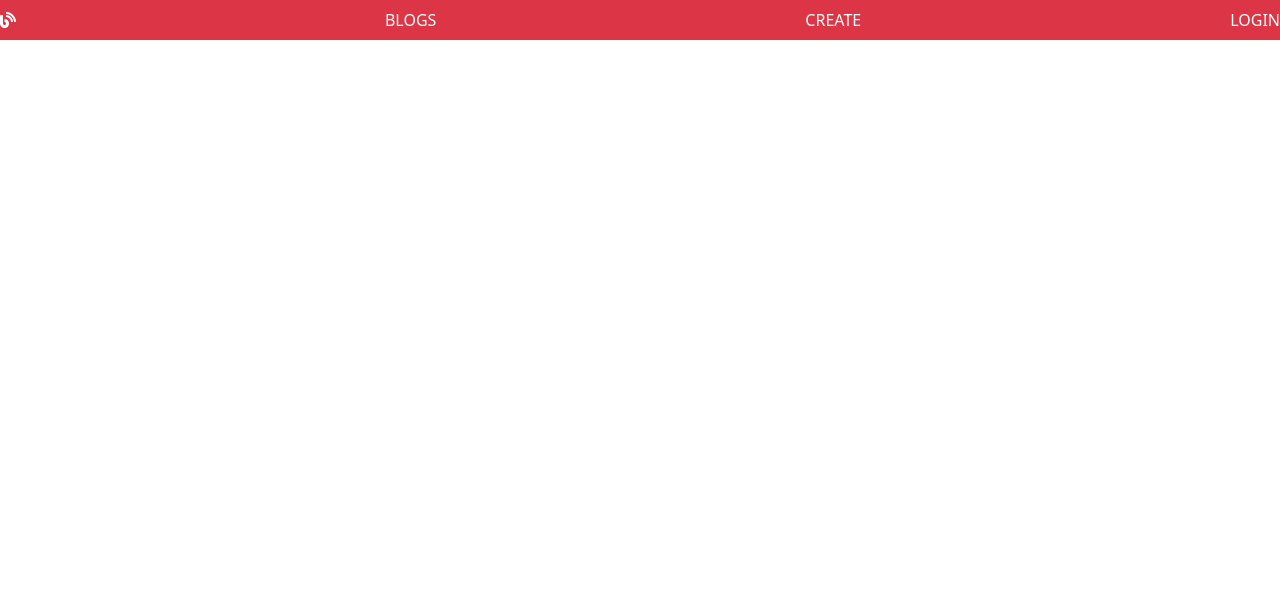
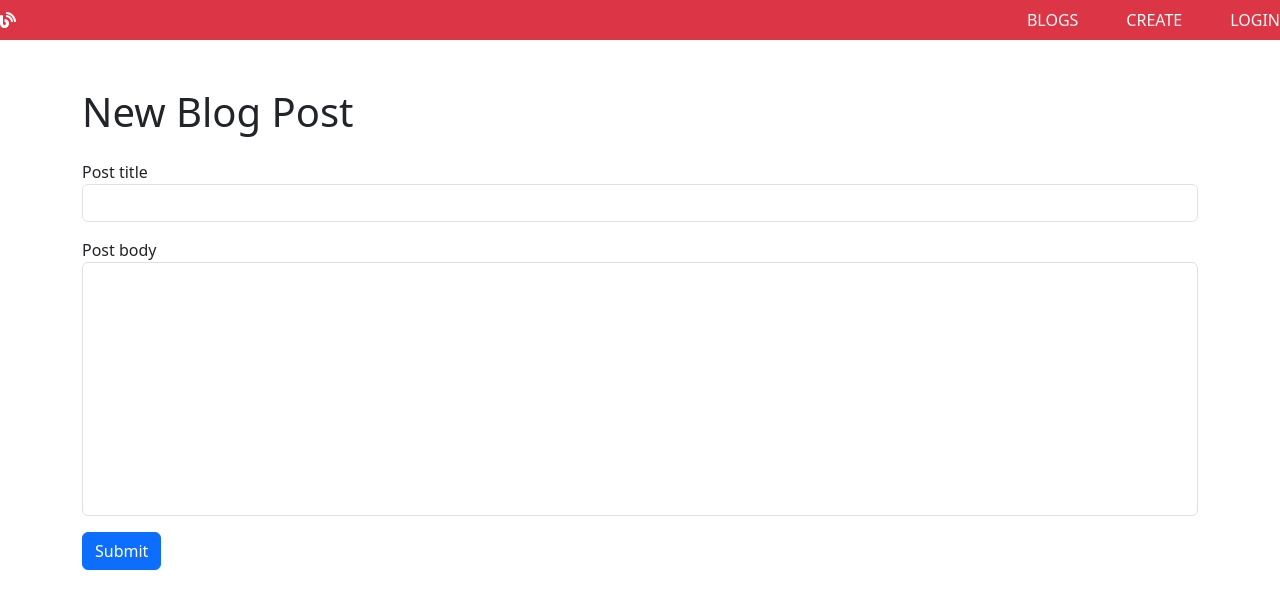
Before and after one commit to Oz996/Blog, a React (Vite) app in the folder frontend/: page /create in a window 1280 px wide. Before the commit this address had no page. Shown: the top 608 px of the page. Built offline with nearby package versions, Linux system fonts and the light colour scheme.

Commit message:
Connected login and post with frontend also added authcontext

```diff
--- a/frontend/components/Header/Header.jsx
+++ b/frontend/components/Header/Header.jsx
@@ -1,14 +1,51 @@
 import React from "react";
 import { FaBlog } from "react-icons/fa";
 import { NavLink } from "react-router-dom";
+import useAuth from "../../src/hooks/useAuth";
 
 const Header = () => {
+  const { isAuthenticated, handleLogout } = useAuth();
   return (
-    <nav className="navbar bg-danger navbar-light d-flex justify-content-space-around">
+    <nav className="navbar bg-danger navbar-light">
       <FaBlog color="white" />
-      <NavLink className="text-uppercase text-decoration-none" style={{color: "white"}} to="">Blogs</NavLink>
-      <NavLink className="text-uppercase text-decoration-none" style={{color: "white"}} to="">Create</NavLink>
-      <NavLink className="text-uppercase text-decoration-none" style={{color: "white"}} to="">Login</NavLink>
+      <ul className="navbar-nav d-flex flex-row gap-5">
+        <li className="nav-item">
+          <NavLink
+            className="text-uppercase text-decoration-none text-light"
+            to=""
+          >
+            Blogs
+          </NavLink>
+        </li>
+        <li className="nav-item">
+          <NavLink
+            className="text-uppercase text-decoration-none text-light"
+            to="/create"
+          >
+            Create
+          </NavLink>
+        </li>
+        {isAuthenticated ? (
+          <li>
+            <NavLink
+              className="text-uppercase text-decoration-none text-light"
+              to="/login"
+              onClick={handleLogout}
+            >
+              Logout
+            </NavLink>
+          </li>
+        ) : (
+          <li className="nav-item">
+            <NavLink
+              className="text-uppercase text-decoration-none text-light"
+              to="/login"
+            >
+              Login
+            </NavLink>
+          </li>
+        )}
+      </ul>
     </nav>
   );
 };
--- a/frontend/package.json
+++ b/frontend/package.json
@@ -11,6 +11,7 @@
   "dependencies": {
     "axios": "^1.4.0",
     "bootstrap": "^5.3.0",
+    "jwt-decode": "^3.1.2",
     "react": "^18.2.0",
     "react-dom": "^18.2.0",
     "react-icons": "^4.9.0",
--- a/frontend/src/App.jsx
+++ b/frontend/src/App.jsx
@@ -1,8 +1,10 @@
 import React from "react";
 import Header from "../components/Header/Header";
 import { Route, Routes } from "react-router-dom";
-import Blogs from "./Pages/Create/Blogs";
+import Blogs from "./Pages/Blogs/Blogs";
 import Post from "./Pages/Post/Post";
+import Create from "./Pages/Create/Create";
+import Login from "./Pages/Login/Login";
 
 const App = () => {
   return (
@@ -11,6 +13,8 @@ const App = () => {
       <Routes>
         <Route path="/" element={<Blogs />} />
         <Route path="/blogs/:id" element={<Post/>}/>
+        <Route path="/create" element={<Create/>}/>
+        <Route path="/login" element={<Login/>}/>
       </Routes>
     </>
   );
--- /dev/null
+++ b/frontend/src/Pages/Blogs/Blogs.jsx
@@ -0,0 +1,45 @@
+import React, { useEffect, useState } from "react";
+import axios from "axios";
+import { Link, useParams } from "react-router-dom";
+
+const Create = () => {
+  const [posts, setPosts] = useState([]);
+
+  const getPosts = async () => {
+    const res = await axios.get("http://localhost:7700/posts");
+    setPosts(res.data);
+  };
+
+  useEffect(() => {
+    getPosts();
+  });
+  return (
+    <div className="container d-flex flex-column align-items-center">
+      <h1 className="my-5">Latest Blogs</h1>
+
+      {posts.map((post) => (
+        <Link
+          to={`/blogs/${post._id}`}
+          className="text-decoration-none text-dark"
+          key={post._id}
+        >
+          {" "}
+          <div
+            style={{
+              boxShadow: "0 2px 4px rgba(0,0,0,0.35)",
+              width: "50rem",
+              alignItems: "center",
+            }}
+            className="border rounded-3 p-3 my-3"
+          >
+            <h4>{post.title}</h4>
+            <h5>{`By: ${post.user.email}`}</h5>
+            <p>{`Created at: ${post.createdAt}`}</p>
+          </div>
+        </Link>
+      ))}
+    </div>
+  );
+};
+
+export default Create;
--- a/frontend/src/Pages/Create/Blogs.jsx
+++ /dev/null
@@ -1,30 +0,0 @@
-import React, { useEffect, useState } from "react";
-import axios from "axios";
-import { Link, useParams } from "react-router-dom";
-
-const Create = () => {
-  const [posts, setPosts] = useState([])
-
-  const getPosts = async () => {
-    const res = await axios.get("http://localhost:7700/posts")
-    setPosts(res.data)
-  };
-
-  useEffect(() => {
-    getPosts()
-  })
-  return (
-    <div className="container">
-      <h1 className="text-center mt-5">Latest Blogs</h1>
-
-      {posts.map((post)=> (
-       <Link to={`/blogs/${post._id}`} className="text-decoration-none text-dark"> <div key={post._id}>
-          <h4>{post.title}</h4>
-          <h5>{post.user.email}</h5>
-        </div></Link>
-      ))}
-    </div>
-  );
-};
-
-export default Create;
--- /dev/null
+++ b/frontend/src/Pages/Create/Create.jsx
@@ -0,0 +1,66 @@
+import axios from "axios";
+import React, { useState } from "react";
+import { useNavigate } from "react-router-dom";
+
+const initState = {
+  title: "",
+  body: "",
+};
+
+const Create = () => {
+  const [formData, setFormData] = useState(initState);
+
+  const navigate = useNavigate();
+
+  const createPost = async (e) => {
+    e.preventDefault();
+    const token = localStorage.getItem("token");
+    try {
+      const res = await axios.post("http://localhost:7700/posts", formData, {
+        headers: {
+          Authorization: `Bearer ${token}`,
+        },
+      });
+      if (res.status === 201) {
+        navigate("/");
+      }
+    } catch (error) {
+      console.error(error);
+    }
+  };
+
+  const handleChange = (e) => {
+    setFormData((data) => {
+      return {
+        ...data,
+        [e.target.name]: e.target.value,
+      };
+    });
+  };
+
+  return (
+    <div>
+      <form className="container mt-5" onSubmit={createPost}>
+        <h1 className="mb-4">New Blog Post</h1>
+        <label>Post title</label>
+        <input
+          name="title"
+          type="text"
+          className="form-control mb-3"
+          onChange={handleChange}
+        />
+        <label>Post body</label>
+        <textarea
+          style={{ resize: "none" }}
+          name="body"
+          rows="10"
+          className="form-control"
+          onChange={handleChange}
+        ></textarea>
+        <button className="btn btn-primary mt-3">Submit</button>
+      </form>
+    </div>
+  );
+};
+
+export default Create;
--- /dev/null
+++ b/frontend/src/Pages/Login/Login.jsx
@@ -0,0 +1,69 @@
+import axios from "axios";
+import React, { useState } from "react";
+import { useNavigate } from "react-router-dom";
+import useAuth from "../../hooks/useAuth";
+
+const initState = {
+  email: "",
+  password: "",
+};
+
+const Login = () => {
+  const [formData, setFormData] = useState(initState);
+
+  const { handleLogin } = useAuth();
+  const navigate = useNavigate();
+
+  const handleUserLogin = async (e) => {
+    e.preventDefault();
+    try {
+      const res = await axios.post(
+        "http://localhost:7700/users/login",
+        formData
+      );
+      console.log(res);
+      if (res.status === 200) {
+        const data = res.data;
+        const token = data.token;
+        handleLogin(token);
+        navigate("/");
+      }
+    } catch (error) {
+      console.error(error);
+    }
+  };
+
+  const handleChange = (e) => {
+    setFormData((data) => {
+      return {
+        ...data,
+        [e.target.name]: e.target.value,
+      };
+    });
+  };
+
+  return (
+    <div>
+      <form className="container" onSubmit={handleUserLogin}>
+        <h1 className="mb-4">Login</h1>
+        <label>Email</label>
+        <input
+          className="form-control mb-3"
+          type="email"
+          name="email"
+          onChange={handleChange}
+        />
+        <label>Password</label>
+        <input
+          className="form-control"
+          type="password"
+          name="password"
+          onChange={handleChange}
+        />
+        <button className="btn btn-primary mt-3">Login</button>
+      </form>
+    </div>
+  );
+};
+
+export default Login;
--- /dev/null
+++ b/frontend/src/hooks/useAuth.jsx
@@ -0,0 +1,23 @@
+import React, { useEffect, useState } from "react";
+
+const useAuth = () => {
+  const [isAuthenticated, setIsAuthenticated] = useState(null);
+
+  useEffect(() => {
+    const token = localStorage.getItem("token");
+    setIsAuthenticated(!!token || false);
+  }, []);
+
+  const handleLogin = (token) => {
+    localStorage.setItem("token", token);
+    setIsAuthenticated(true);
+  };
+
+  const handleLogout = () => {
+    localStorage.removeItem("token");
+    setIsAuthenticated(false);
+  };
+  return { isAuthenticated, handleLogin, handleLogout };
+};
+
+export default useAuth;
```
Also changed, not shown: 1 other file (tests, documents, lock files or other folders).
